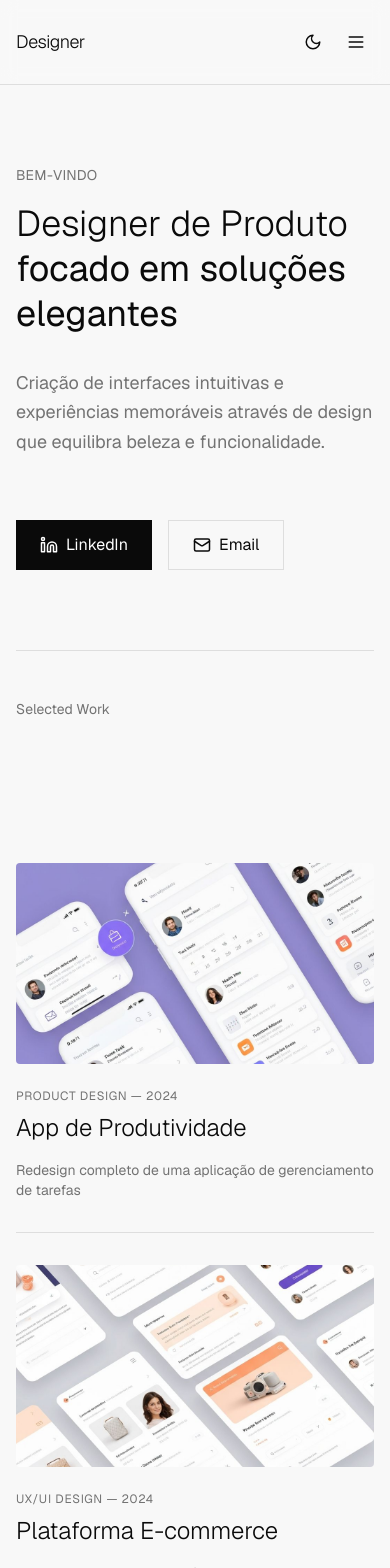
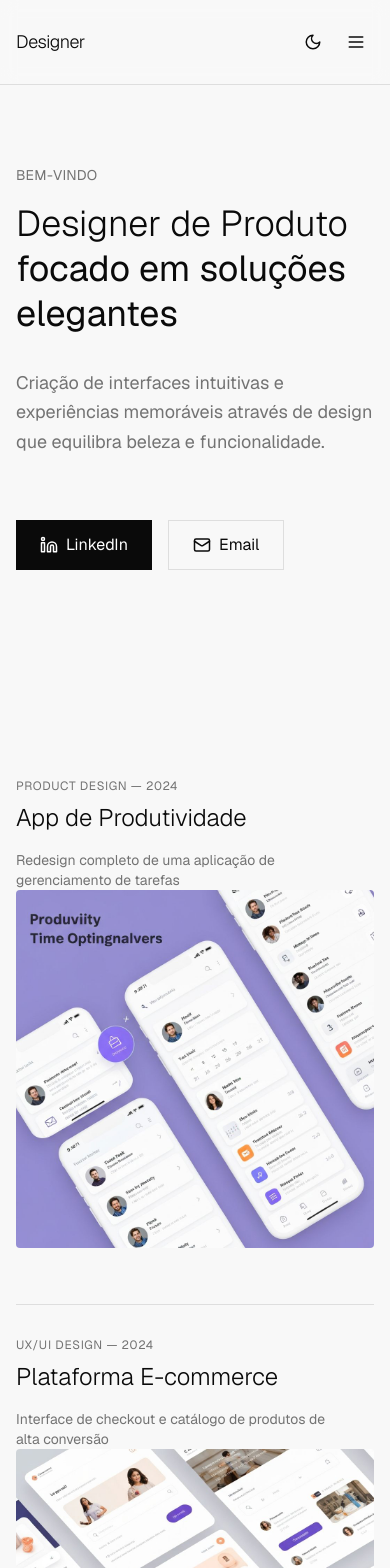
Before and after one commit to gabriel-thier/v0-product-designer-portfolio, a Next.js app: page / in a window 390 px wide. Shown: the top 1568 px of the page. Built offline with nearby package versions, Linux system fonts and the light colour scheme.

Commit message:
feat: optimize for GitHub Pages and adjust case layout
Added GitHub Actions step for GITHUB_PAGES, set trailingSlash, and updated basePath. Optimized case layout for mobile and desktop.

Co-authored-by: null <66489470+gabriel-thier@users.noreply.github.com>

```diff
--- a/app/page.tsx
+++ b/app/page.tsx
@@ -43,10 +43,6 @@ export default function Home() {
                 Email
               </a>
             </div>
-
-            <div className="border-t border-border pt-12 mt-12">
-              <p className="text-sm text-muted-foreground mb-4">Selected Work</p>
-            </div>
           </div>
         </section>
 
--- a/components/cases-list.tsx
+++ b/components/cases-list.tsx
@@ -48,29 +48,32 @@ export default function CasesList() {
     <div className="grid gap-8">
       {cases.map((caseItem) => (
         <Link key={caseItem.id} href={`/cases/${caseItem.slug}`} className="group block">
-          <div className="border-b border-border pb-8 hover:pb-8 transition-colors">
-            <div className="mb-6 overflow-hidden rounded aspect-video bg-card">
+          <div className="border-b border-border pb-8 flex flex-col md:grid md:grid-cols-3 md:gap-8 md:items-start">
+            <div className="mb-6 md:mb-0 overflow-hidden rounded aspect-square md:aspect-video bg-card order-2 md:order-1">
               <Image
                 src={caseItem.thumbnail || "/placeholder.svg"}
                 alt={caseItem.title}
-                width={400}
+                width={300}
                 height={300}
                 className="w-full h-full object-cover group-hover:scale-105 transition-transform duration-300"
               />
             </div>
 
-            <div className="flex justify-between items-start mb-4">
-              <div>
+            <div className="order-1 md:order-2 md:col-span-2 flex justify-between items-start">
+              <div className="flex-1">
                 <p className="text-xs uppercase tracking-wider text-muted-foreground mb-2">
                   {caseItem.category} — {caseItem.year}
                 </p>
-                <h2 className="text-2xl md:text-3xl font-light group-hover:translate-x-2 transition-transform">
+                <h2 className="text-2xl md:text-3xl font-light group-hover:translate-x-2 transition-transform mb-4">
                   {caseItem.title}
                 </h2>
+                <p className="text-muted-foreground text-sm md:text-base max-w-2xl">{caseItem.description}</p>
               </div>
-              <ArrowRight size={20} className="opacity-0 group-hover:opacity-100 transition-opacity mt-2" />
+              <ArrowRight
+                size={20}
+                className="opacity-0 group-hover:opacity-100 transition-opacity mt-1 ml-4 flex-shrink-0"
+              />
             </div>
-            <p className="text-muted-foreground text-sm md:text-base max-w-2xl">{caseItem.description}</p>
           </div>
         </Link>
       ))}
--- a/next.config.ts
+++ b/next.config.ts
@@ -1,8 +1,8 @@
 import type { NextConfig } from "next"
 
 const nextConfig: NextConfig = {
-  basePath: process.env.GITHUB_PAGES ? "/product-portfolio" : "",
-  assetPrefix: process.env.GITHUB_PAGES ? "/product-portfolio/" : "",
+  basePath: process.env.GITHUB_PAGES ? "/v0-product-designer-portfolio" : "",
+  assetPrefix: process.env.GITHUB_PAGES ? "/v0-product-designer-portfolio/" : "",
   output: "export",
   eslint: {
     ignoreDuringBuilds: true,
@@ -13,6 +13,7 @@ const nextConfig: NextConfig = {
   images: {
     unoptimized: true,
   },
+  trailingSlash: true,
 }
 
 export default nextConfig
```
